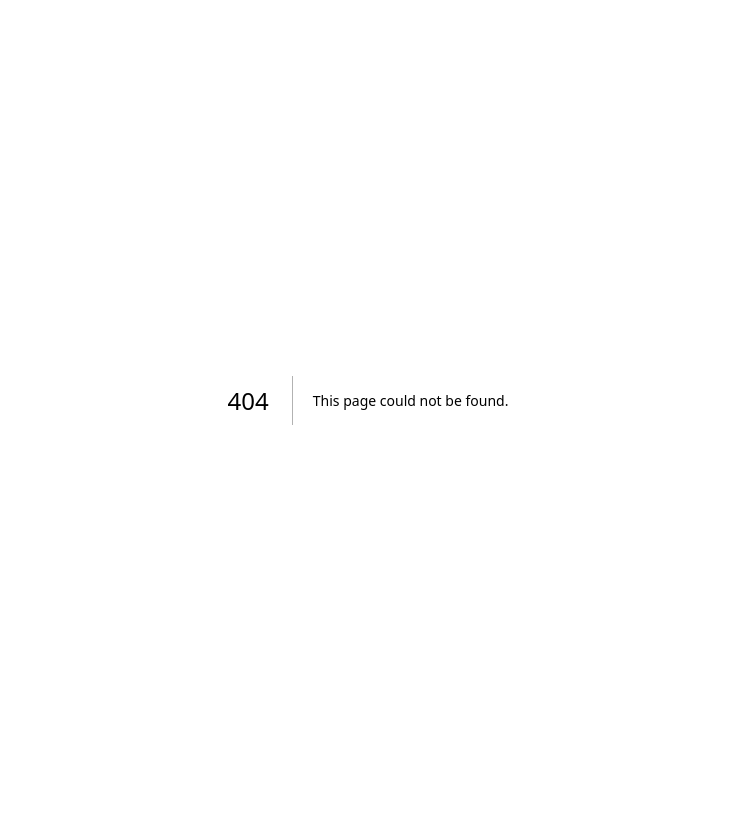
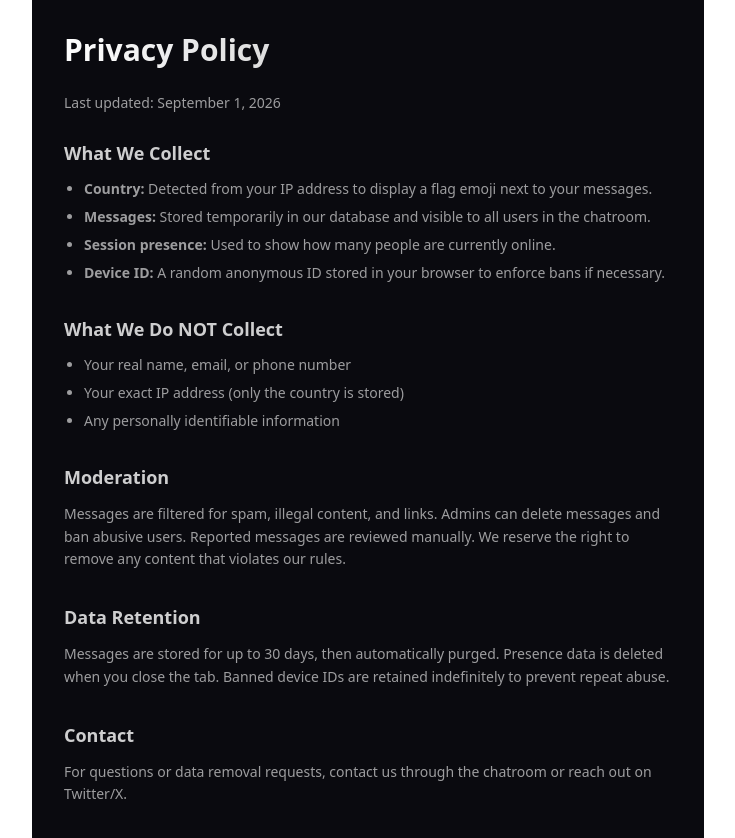
Before and after one commit to quill254/the-lobby, a Next.js app: page /privacy in a window 1280 px wide. Before the commit this address had no page. Shown: the whole page, without its empty margins (272-1007 px from the left). Before the commit the page ends 800 px from the top, so only its background shows below. Built offline with nearby package versions, Linux system fonts and the light colour scheme.

Commit message:
Security hardening: server-side rules, admin auth, device bans, reports, privacy policy

```diff
--- a/src/app/godmode/page.tsx
+++ b/src/app/godmode/page.tsx
@@ -14,18 +14,34 @@ const firebaseConfig = {
 const app = initializeApp(firebaseConfig, "admin");
 const db = getDatabase(app);
 
+const ADMIN_PASSWORD = "lobby2026"; // CHANGE THIS TO YOUR SECRET PASSWORD
+
 interface Message {
   id: string;
   text: string;
   username: string;
   country: string;
   timestamp: number;
+  deviceId: string;
+}
+
+interface Report {
+  id: string;
+  messageId: string;
+  reason: string;
+  timestamp: number;
 }
 
 export default function GodMode() {
+  const [password, setPassword] = useState("");
+  const [authenticated, setAuthenticated] = useState(false);
   const [messages, setMessages] = useState<Message[]>([]);
+  const [reports, setReports] = useState<Report[]>([]);
+  const [activeTab, setActiveTab] = useState<"live" | "reports">("live");
 
   useEffect(() => {
+    if (!authenticated) return;
+
     const msgsRef = ref(db, "messages");
     onValue(msgsRef, (snap) => {
       const data = snap.val();
@@ -33,11 +49,36 @@ export default function GodMode() {
       const arr = Object.entries(data).map(([id, val]: [string, any]) => ({ id, ...val }));
       setMessages(arr.reverse());
     });
-    return () => off(msgsRef);
-  }, []);
+
+    const reportsRef = ref(db, "reports");
+    onValue(reportsRef, (snap) => {
+      const data = snap.val();
+      if (!data) return;
+      const arr = Object.entries(data).map(([id, val]: [string, any]) => ({ id, ...val }));
+      setReports(arr.reverse());
+    });
+
+    return () => {
+      off(msgsRef);
+      off(reportsRef);
+    };
+  }, [authenticated]);
+
+  const checkPassword = () => {
+    if (password === ADMIN_PASSWORD) {
+      setAuthenticated(true);
+    } else {
+      alert("Wrong password");
+    }
+  };
 
   const deleteMessage = async (id: string) => {
     await remove(ref(db, `messages/${id}`));
+  };
+
+  const banDevice = async (deviceId: string) => {
+    await remove(ref(db, `bans/${deviceId}`));
+    alert(`Device ${deviceId.slice(0, 16)}... banned.`);
   };
 
   const purgeAll = async () => {
@@ -45,17 +86,54 @@ export default function GodMode() {
     await remove(ref(db, "messages"));
   };
 
+  if (!authenticated) {
+    return (
+      <div className="min-h-screen bg-neutral-950 text-neutral-100 flex items-center justify-center font-sans">
+        <div className="bg-white/5 border border-white/10 rounded-2xl p-8 w-full max-w-sm">
+          <h1 className="text-2xl font-bold mb-6 text-center">🛡️ GOD MODE</h1>
+          <input
+            type="password"
+            placeholder="Enter password"
+            value={password}
+            onChange={(e) => setPassword(e.target.value)}
+            onKeyDown={(e) => e.key === "Enter" && checkPassword()}
+            className="w-full bg-white/5 border border-white/10 rounded-xl px-4 py-3 text-sm focus:outline-none focus:border-white/30 mb-4 text-white/80 placeholder:text-white/20"
+          />
+          <button
+            onClick={checkPassword}
+            className="w-full bg-red-600 text-white font-semibold py-3 rounded-xl hover:bg-red-700 transition-colors"
+          >
+            Enter
+          </button>
+        </div>
+      </div>
+    );
+  }
+
   return (
     <div className="min-h-screen bg-neutral-950 text-neutral-100 p-6 font-sans">
       <div className="max-w-5xl mx-auto">
         <h1 className="text-2xl font-bold mb-6 text-red-500">🛡️ GOD MODE</h1>
+
+        <div className="flex gap-4 mb-6">
+          {(["live", "reports"] as const).map((tab) => (
+            <button
+              key={tab}
+              onClick={() => setActiveTab(tab)}
+              className={`px-4 py-2 rounded-lg capitalize ${activeTab === tab ? "bg-neutral-800 text-white" : "text-neutral-500"}`}
+            >
+              {tab} {tab === "reports" && reports.length > 0 && `(${reports.length})`}
+            </button>
+          ))}
           <button
             onClick={purgeAll}
-          className="mb-6 px-4 py-2 bg-red-600 text-white rounded-lg hover:bg-red-700 font-semibold"
+            className="ml-auto px-4 py-2 bg-red-600 text-white rounded-lg hover:bg-red-700 font-semibold"
           >
             ☢️ PURGE ALL
           </button>
+        </div>
 
+        {activeTab === "live" && (
           <div className="space-y-2">
             {messages.map((msg) => (
               <div key={msg.id} className="bg-neutral-900 p-3 rounded-lg flex items-center justify-between">
@@ -63,18 +141,40 @@ export default function GodMode() {
                   <div className="flex items-center gap-2 mb-1">
                     <span className="text-xs text-neutral-500">{msg.country}</span>
                     <span className="font-semibold text-sm">{msg.username}</span>
+                    <span className="text-xs text-neutral-600 font-mono">{msg.deviceId?.slice(0, 12)}...</span>
                   </div>
                   <p className="text-sm text-neutral-300">{msg.text}</p>
                 </div>
+                <div className="flex gap-2 ml-4 flex-shrink-0">
+                  <button
+                    onClick={() => msg.deviceId && banDevice(msg.deviceId)}
+                    className="px-3 py-1 bg-red-600 text-xs rounded hover:bg-red-700"
+                  >
+                    Ban
+                  </button>
                   <button
                     onClick={() => deleteMessage(msg.id)}
-                className="px-3 py-1 bg-neutral-700 text-xs rounded hover:bg-neutral-600 ml-4"
+                    className="px-3 py-1 bg-neutral-700 text-xs rounded hover:bg-neutral-600"
                   >
                     Delete
                   </button>
                 </div>
+              </div>
             ))}
           </div>
+        )}
+
+        {activeTab === "reports" && (
+          <div className="space-y-2">
+            {reports.length === 0 && <p className="text-neutral-500">No reports yet.</p>}
+            {reports.map((r) => (
+              <div key={r.id} className="bg-neutral-900 p-3 rounded-lg">
+                <p className="text-sm">Report on message: <span className="font-mono text-xs">{r.messageId}</span></p>
+                <p className="text-xs text-neutral-500">Reason: {r.reason}</p>
+              </div>
+            ))}
+          </div>
+        )}
       </div>
     </div>
   );
--- a/src/app/page.tsx
+++ b/src/app/page.tsx
@@ -43,6 +43,7 @@ interface Message {
   country: string;
   countryName: string;
   timestamp: number;
+  deviceId: string;
 }
 
 interface Presence {
@@ -68,6 +69,19 @@ export default function Lobby() {
   const inputRef = useRef<HTMLInputElement>(null);
   const sessionId = useRef(`session_${Date.now()}_${Math.random().toString(36).slice(2)}`);
   const lastSendRef = useRef(0);
+  const deviceIdRef = useRef("");
+
+  // ─── Persistent Device ID ───
+  useEffect(() => {
+    const stored = localStorage.getItem("lobby-device-id");
+    if (stored) {
+      deviceIdRef.current = stored;
+    } else {
+      const newId = `dev_${Math.random().toString(36).slice(2)}_${Date.now()}`;
+      localStorage.setItem("lobby-device-id", newId);
+      deviceIdRef.current = newId;
+    }
+  }, []);
 
   useEffect(() => {
     fetch("https://ipapi.co/json/")
@@ -118,18 +132,34 @@ export default function Lobby() {
     return () => clearInterval(timer);
   }, [cooldown]);
 
+  const reportMessage = async (msgId: string) => {
+    await push(ref(db, "reports"), {
+      messageId: msgId,
+      reason: "User reported",
+      timestamp: Date.now(),
+    });
+    alert("Reported. Thanks.");
+  };
+
   const sendMessage = useCallback(async () => {
     if (!input.trim()) return;
     if (cooldown > 0) return;
     if (input.length > 280) return alert("Max 280 characters");
 
-    const lower = input.toLowerCase();
-    const urlRegex = /(https?:\/\/|www\.)\S+/i;
-    if (urlRegex.test(input)) {
+    // ─── Hardened URL Filter ───
+    const normalized = input
+      .replace(/[\u200B-\u200D\uFEFF]/g, "") // zero-width chars
+      .replace(/\s+/g, "") // all whitespace
+      .replace(/[οοο]/g, "o") // greek omicron → latin o
+      .toLowerCase();
+
+    const urlRegex = /(https?:\/\/|www\.|\.com|\.net|\.org|\.co|\.io)\S*/i;
+    if (urlRegex.test(normalized)) {
       alert("Links are not allowed.");
       return;
     }
 
+    const lower = input.toLowerCase();
     if (BLACKLIST.some((w) => lower.includes(w))) {
       alert("Message blocked by filter.");
       return;
@@ -155,6 +185,7 @@ export default function Lobby() {
       country,
       countryName,
       timestamp: now,
+      deviceId: deviceIdRef.current,
     });
 
     setInput("");
@@ -267,6 +298,12 @@ export default function Lobby() {
                   <span className="text-xs text-white/15">
                     {new Date(msg.timestamp).toLocaleTimeString([], { hour: "2-digit", minute: "2-digit" })}
                   </span>
+                  <button
+                    onClick={() => reportMessage(msg.id)}
+                    className="opacity-0 group-hover:opacity-100 text-white/20 hover:text-red-400 transition-all text-xs ml-2"
+                  >
+                    🚩
+                  </button>
                 </div>
                 <div className="bg-white/[0.03] hover:bg-white/[0.06] border border-white/[0.06] hover:border-white/[0.1] rounded-2xl rounded-tl-sm px-4 py-2.5 transition-all duration-200 group-hover:translate-x-0.5">
                   <p className="text-sm text-white/80 leading-relaxed">{msg.text}</p>
--- /dev/null
+++ b/src/app/privacy/page.tsx
@@ -0,0 +1,58 @@
+export default function Privacy() {
+  return (
+    <div className="min-h-screen bg-[#0a0a0f] text-neutral-100 p-8 max-w-2xl mx-auto font-sans">
+      <h1 className="text-3xl font-bold mb-6 bg-gradient-to-r from-white to-white/60 bg-clip-text text-transparent">
+        Privacy Policy
+      </h1>
+
+      <p className="text-sm text-white/60 leading-relaxed mb-6">
+        Last updated: September 1, 2026
+      </p>
+
+      <section className="mb-8">
+        <h2 className="text-lg font-semibold mb-3 text-white/80">What We Collect</h2>
+        <ul className="text-sm text-white/60 list-disc pl-5 space-y-2">
+          <li><strong>Country:</strong> Detected from your IP address to display a flag emoji next to your messages.</li>
+          <li><strong>Messages:</strong> Stored temporarily in our database and visible to all users in the chatroom.</li>
+          <li><strong>Session presence:</strong> Used to show how many people are currently online.</li>
+          <li><strong>Device ID:</strong> A random anonymous ID stored in your browser to enforce bans if necessary.</li>
+        </ul>
+      </section>
+
+      <section className="mb-8">
+        <h2 className="text-lg font-semibold mb-3 text-white/80">What We Do NOT Collect</h2>
+        <ul className="text-sm text-white/60 list-disc pl-5 space-y-2">
+          <li>Your real name, email, or phone number</li>
+          <li>Your exact IP address (only the country is stored)</li>
+          <li>Any personally identifiable information</li>
+        </ul>
+      </section>
+
+      <section className="mb-8">
+        <h2 className="text-lg font-semibold mb-3 text-white/80">Moderation</h2>
+        <p className="text-sm text-white/60 leading-relaxed">
+          Messages are filtered for spam, illegal content, and links. Admins can delete messages
+          and ban abusive users. Reported messages are reviewed manually. We reserve the right to
+          remove any content that violates our rules.
+        </p>
+      </section>
+
+      <section className="mb-8">
+        <h2 className="text-lg font-semibold mb-3 text-white/80">Data Retention</h2>
+        <p className="text-sm text-white/60 leading-relaxed">
+          Messages are stored for up to 30 days, then automatically purged. Presence data is
+          deleted when you close the tab. Banned device IDs are retained indefinitely to prevent
+          repeat abuse.
+        </p>
+      </section>
+
+      <section>
+        <h2 className="text-lg font-semibold mb-3 text-white/80">Contact</h2>
+        <p className="text-sm text-white/60 leading-relaxed">
+          For questions or data removal requests, contact us through the chatroom or reach out
+          on Twitter/X.
+        </p>
+      </section>
+    </div>
+  );
+}
```
Lines whose indentation alone changed are shown as unchanged.
